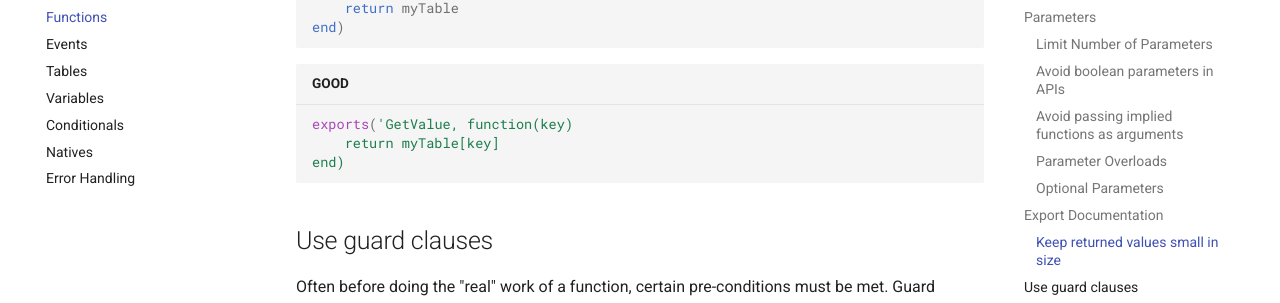
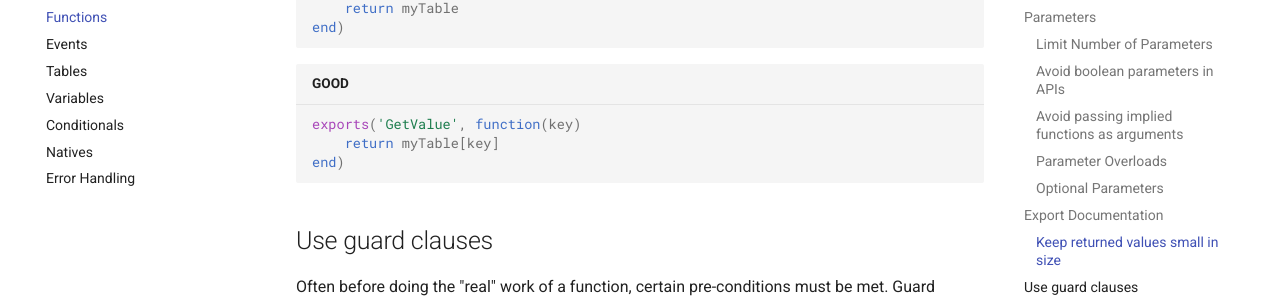
Before and after one commit to Manason/effective-fivem-lua, an MkDocs documentation site: the page built from docs/functions.md, in a window 1280 px wide and 900 px high, scrolled down 3068 px. Shown: the part 145-448 px from the top of the window. Built offline with MkDocs 1.6.1 and Material for MkDocs 9.7.7, drawn with Linux system fonts in a browser that asks for light colours; comment, search, counter and statistics services are not loaded.

````diff
--- a/docs/functions.md
+++ b/docs/functions.md
@@ -97,7 +97,7 @@ exports('GetTable', function()
 end)
 ```
 ```lua title="GOOD"
-exports('GetValue, function(key)
+exports('GetValue', function(key)
     return myTable[key]
 end)
 ```
````
